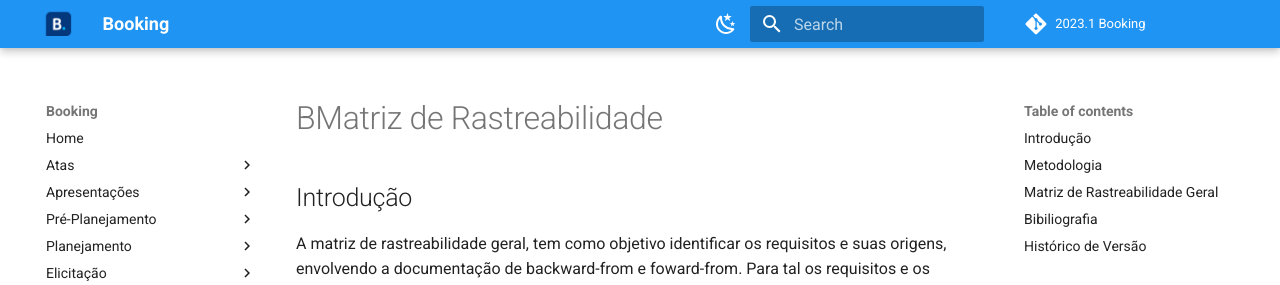
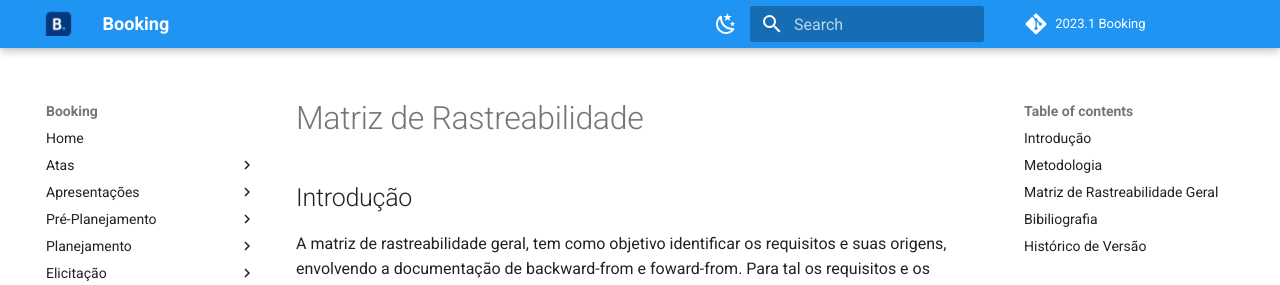
Before and after one commit to Requisitos-de-Software/2023.1-Booking, an MkDocs documentation site: the page built from docs/rastreabilidade/matrizRastreabilidade.md, in a window 1280 px wide and 900 px high. Shown: the top 285 px of the window. Built offline with MkDocs 1.6.1 and Material for MkDocs 9.7.7, drawn with Linux system fonts in a browser that asks for light colours; a script that is not in the unit is left out; comment, search, counter and statistics services are not loaded.

Commit message:
Consertando Titulo

```diff
--- a/docs/rastreabilidade/matrizRastreabilidade.md
+++ b/docs/rastreabilidade/matrizRastreabilidade.md
@@ -1,4 +1,4 @@
-# BMatriz de Rastreabilidade
+# Matriz de Rastreabilidade
 
 ## Introdução
 
@@ -24,20 +24,20 @@ A Tabela 1 contém que contém a legenda para os acronônimos presentes na Tabel
 | -------- | ---------------------------------------------- | --------------------------------------------------------------------- |
 | RF       | Requisitos Funcionais                          | ---                                                                   |
 | RNF      | Requisito Não-Funcionais                      | ---                                                                   |
-| FST      | Requisito elicitado funcional do Storytelling | [Storytelling](../elicitacao/storytelling.md)                    |
-| NFST     | Requisito não funcional do Storytelling       | [Storytelling](../elicitacao/storytelling.md)                    |
-| FOBS     | Requisito funcional  da observação          | [Observação](../elicitacao/observacao.md)                      |
-| NFOBS    | Requisito não funcional da observação       | [Observação](../elicitacao/observacao.md)                      |
-| FB       | Requisito funcional do brainstorm              | [Brainstorm](../elicitacao/brainstorm.md)                        |
-| NFB      | Requisito não funcional do brainstorm         | [Brainstorm](../elicitacao/brainstorm.md)                        |
+| FST      | Requisito elicitado funcional do Storytelling | [Storytelling](../elicitacao/storytelling.md)                            |
+| NFST     | Requisito não funcional do Storytelling       | [Storytelling](../elicitacao/storytelling.md)                            |
+| FOBS     | Requisito funcional  da observação          | [Observação](../elicitacao/observacao.md)                              |
+| NFOBS    | Requisito não funcional da observação       | [Observação](../elicitacao/observacao.md)                              |
+| FB       | Requisito funcional do brainstorm              | [Brainstorm](../elicitacao/brainstorm.md)                                |
+| NFB      | Requisito não funcional do brainstorm         | [Brainstorm](../elicitacao/brainstorm.md)                                |
 | CONF     | Especificação Suplementar de Confiabilidade  | [Especificação Suplementar](../modelagem/especificacaoSuplementar.md)  |
 | USAB     | Especificação Suplementar de Usabilidade     | [Especificação Suplementar](../modelagem/especificacaoSuplementar.md)  |
 | PERF     | Especificação Suplementar de Performance     | [Especificação Suplementar](../modelagem/especificacaoSuplementar.md)  |
 | SUPT     | Especificação Suplementar de Suportabilidade | [Especificação Suplementar](../modelagem/especificacaoSuplementar.md)  |
 | IMPL     | Especificação Suplementar de Implementação | [Especificação Suplementar](../modelagem/especificacaoSuplementar.md)  |
 | INTF     | Especificação Suplementar de Interface       | [Especificação Suplementar](../modelagem/especificacaoSuplementar.md)  |
-| CSO      | Caso de Uso                                    | [Casos de Usos](../modelagem/casosDeUso.md)                      |
-| C        | Cenário                                       | [Cenários](../modelagem/cenarios.md)                            |
+| CSO      | Caso de Uso                                    | [Casos de Usos](../modelagem/casosDeUso.md)                              |
+| C        | Cenário                                       | [Cenários](../modelagem/cenarios.md)                                    |
 | US       | História de Usuário                          | [Histórias de Usuário](../modelagem/modelo-agil/historiasDeUsuario.md) |
 | NFR      | Non-Functional-Requirements Framework         | [NFR Framework](../modelagem/modelo-agil/nfrFramework.md)                |
 | RC-FInal | Rich Picure Versão Final                      | [Rich Picture](../prePlanejamento/richPicture.md)                        |
```
